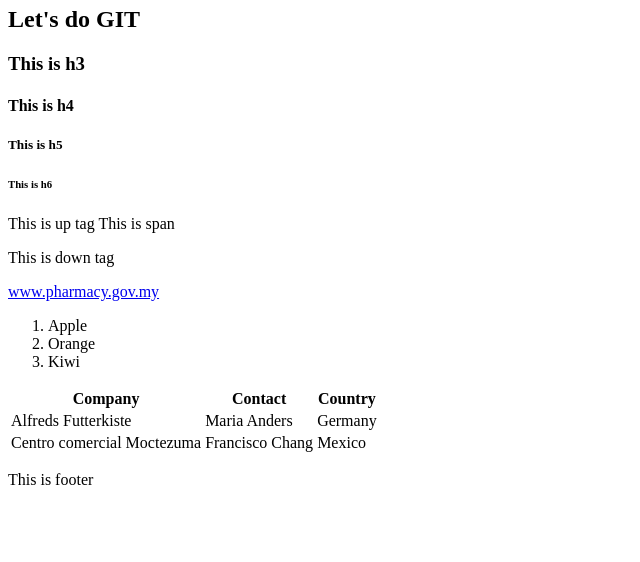
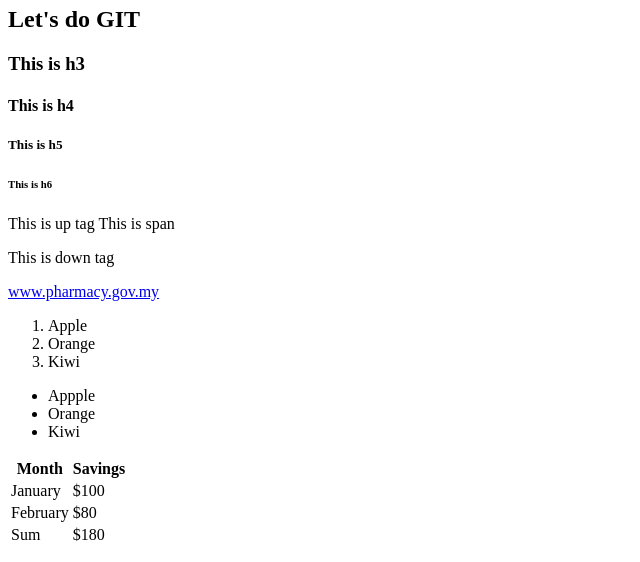
Before and after one commit to azry1986/asas-laman-sesawang, a plain HTML site: page index.html in a window 1280 px wide. Shown: the part 60-622 px from the top of the page, without its empty margins (0-640 px from the left). Drawn offline with Linux system fonts and the light colour scheme.

Commit message:
update content
1. insert image
2. use div
3. upload image

```diff
--- a/index.html
+++ b/index.html
@@ -8,15 +8,17 @@
     <body>
     <!--This is a comment. Comments are not displayed in the browser-->
 
+    <div>
         <h1>Hello World</h1>
         <h2>Let's do GIT</h2>
         <h3>This is h3</h3>
         <h4>This is h4</h4>
         <h5>This is h5</h5>
         <h6>This is h6</h6>
+    </div>
 
 
-    <p>
+    <p id="tag-utama">
       This is up tag
       <span>This is span</span>
       <p>This is down tag</p>
@@ -30,27 +32,43 @@
         <li>Kiwi</li>
     </ol>
 
+    <ul>
+        <li>Appple</li>
+        <li>Orange</li>
+        <li>Kiwi</li>
+    </ul>
+
     <table>
+        <thead>
           <tr>
-            <th>Company</th>
-            <th>Contact</th>
-            <th>Country</th>
+            <th>Month</th>
+            <th>Savings</th>
+          </tr>
+        </thead>
+        <tbody>
+  <tr>
+            <td>January</td>
+            <td>$100</td>
           </tr>
           <tr>
-            <td>Alfreds Futterkiste</td>
-            <td>Maria Anders</td>
-            <td>Germany</td>
+            <td>February</td>
+            <td>$80</td>
           </tr>
+        </tbody>
+        <tfoot>
           <tr>
-            <td>Centro comercial Moctezuma</td>
-            <td>Francisco Chang</td>
-            <td>Mexico</td>
+            <td>Sum</td>
+            <td>$180</td>
           </tr>
+        </tfoot>
       </table>
+    <h1>The img element</h1>
 
+    <img src="img_girl.jpg" alt="Girl in a jacket" width="500" height="600">
 
   </body>
 <footer>
     <p>This is footer</p>
 </footer>
+
 </html>
```
Also changed, not shown: img_girl.jpg (added). Lines whose indentation alone changed are shown as unchanged.
